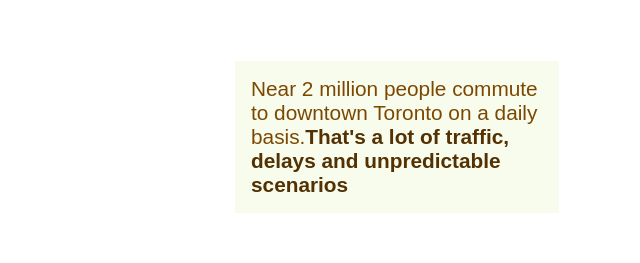
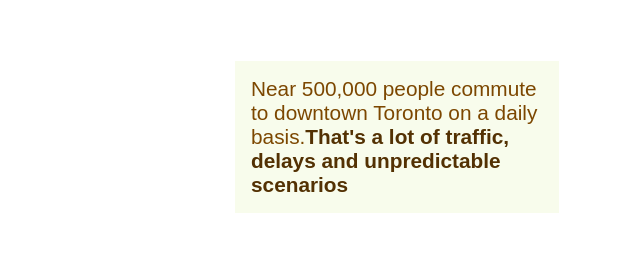
Before and after one commit to anumuraly/ridepear, a plain HTML site: page index.html in a window 1280 px wide. Shown: the part 817-1080 px from the top of the page, 553-1193 px from the left. Drawn offline with Linux system fonts and the light colour scheme.

Commit message:
Update index.html

```diff
--- a/index.html
+++ b/index.html
@@ -54,7 +54,7 @@
     </div>
     <div class="works-column">
         <h3>How it works</h3>
-        <p class="content">Near 2 million people commute to downtown Toronto on
+        <p class="content">Near 500,000 people commute to downtown Toronto on
           a daily basis.<b>That's a lot of traffic, delays and
           unpredictable scenarios</b></p>
 
```
